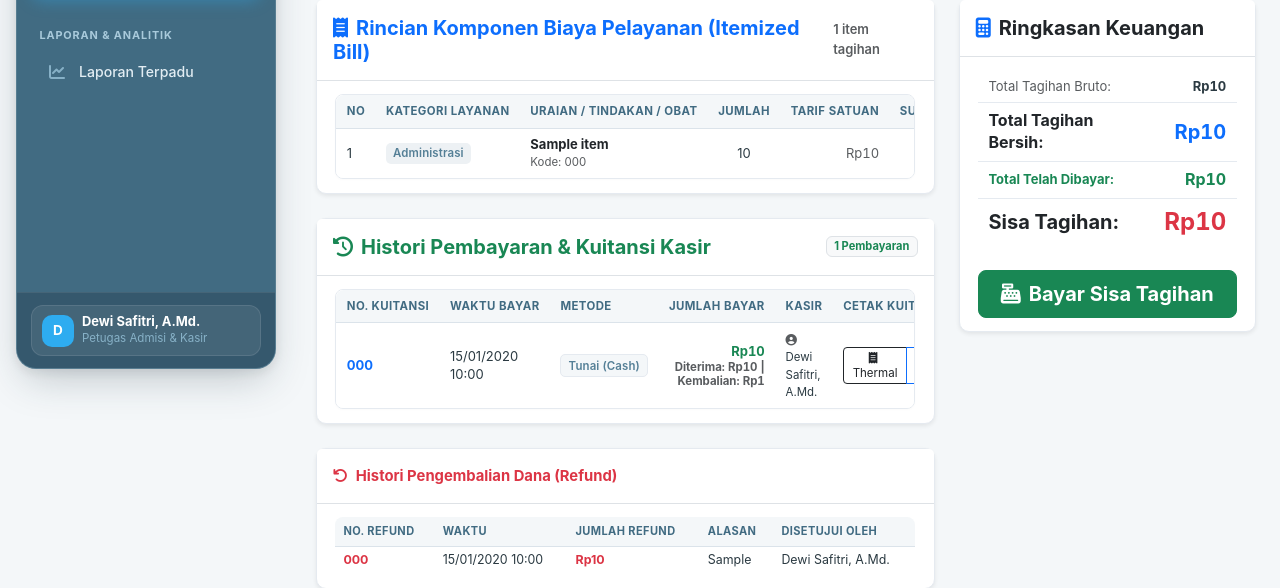
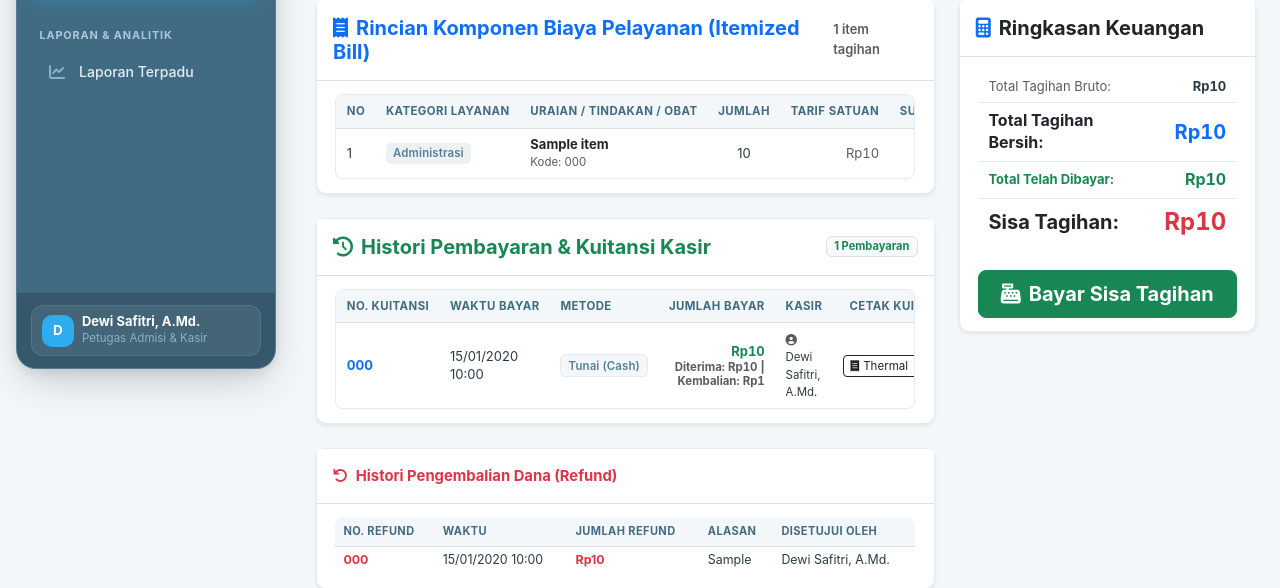
Before and after one commit to ardhikaxx/rme-klinik, a Laravel app: page /billing/1 in a window 1280 px wide. Shown: the part 415-1003 px from the top of the page. Run offline with Laravel 12, Linux system fonts and the light colour scheme; a user stored in the database is signed in; data comes from the database, SQL or seed files in the repository; tables that the repository leaves empty hold one stand-in row (values such as "Sample post"); parts of the project's set-up code (start-up, migrations or seed data) failed here and were passed over; some libraries are stand-ins or nearby versions.

Commit message:
style: pencegahan pembungkusan teks tombol pada baris data tabel layanan

```diff
--- a/public/css/rme-custom.css
+++ b/public/css/rme-custom.css
@@ -847,6 +847,9 @@ body.sidebar-collapsed #page-content-wrapper {
     padding: 0.2rem 0.45rem;
     line-height: 1.25;
     border-radius: 4px;
+    /* Auto table layout can shrink a column to the button's min-content,
+       which wraps the label into a tall stack and inflates the row height. */
+    white-space: nowrap;
 }
 
 .table .btn-group-sm > .btn,
```
